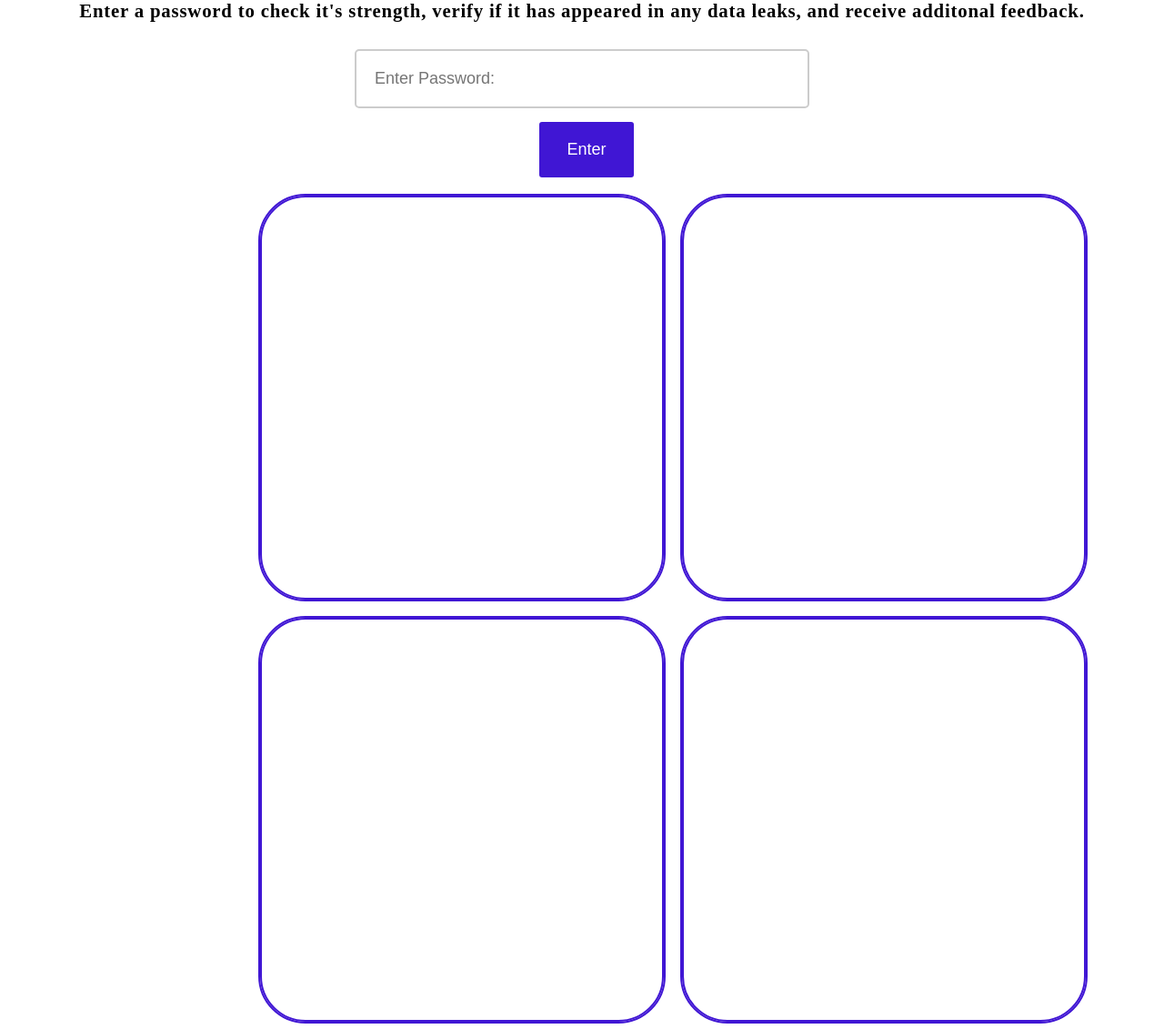
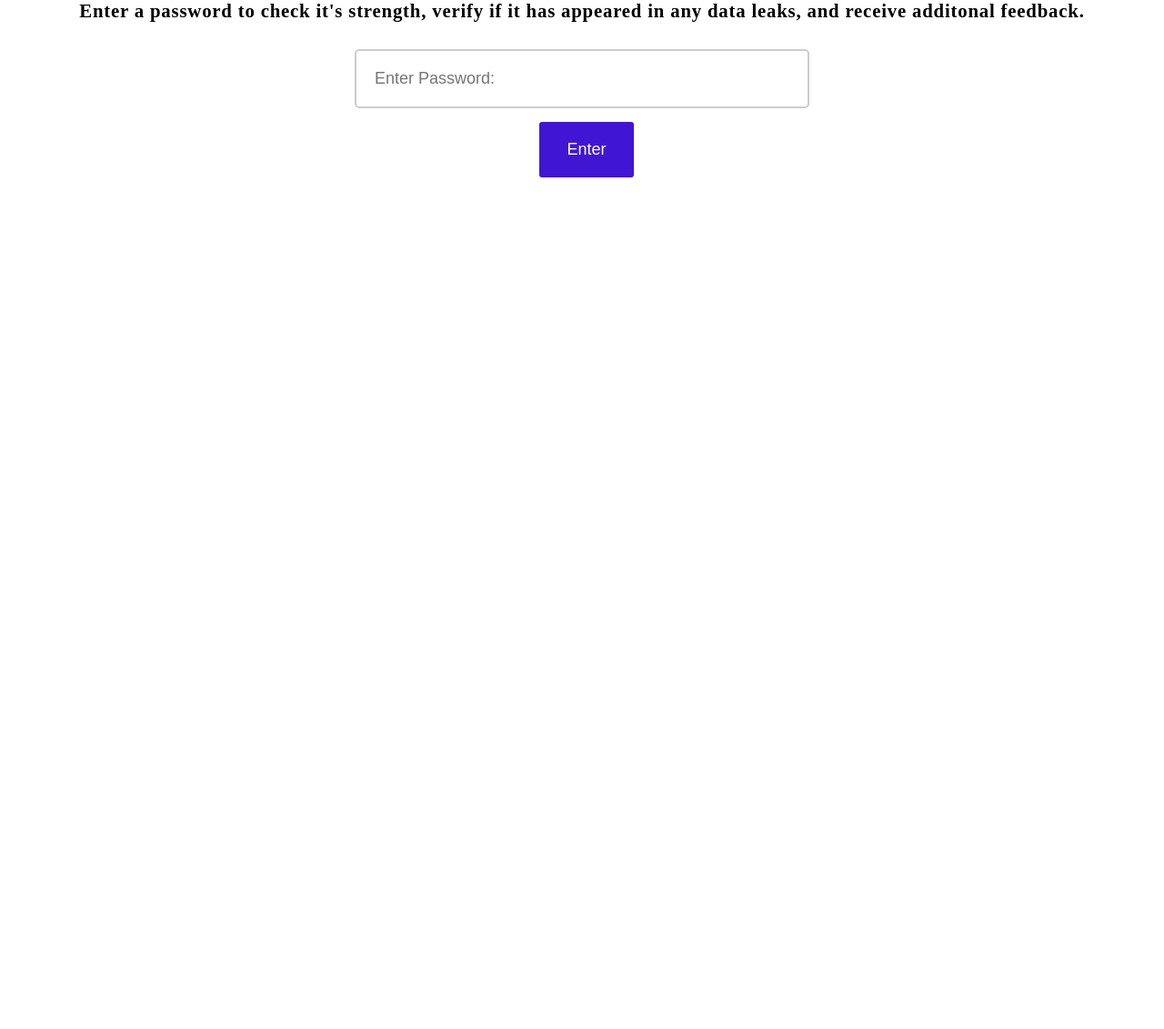
Before and after one commit to jonesrmj/HenHacks2025, a Django app: page / in a window 1280 px wide. Shown: the part 342-1473 px from the top of the page at 91% size. Run offline with Django 5.2, Linux system fonts and the light colour scheme.

Commit message:
giyingore changes

```diff
--- a/backend/mysite/static/css/Passwarrior.css
+++ b/backend/mysite/static/css/Passwarrior.css
@@ -148,11 +148,12 @@ img {
     padding-left: 50px; /* Adjust left spacing */
     height: 100vh; /* Full height of viewport */
 
-    outline: 2px solid #4016d4; /* Red outline */
-    border: 2px solid #4016d4; /* Black border */
+    outline: 2px solid white; /* Red outline */
+    border: 2px solid white; /* Black border */
     padding: 20px; /* Add some spacing inside the container */
     width: 400px; /* Adjust container width */
-    height: 400px;
+    min-height: 400px;
+    height: auto;
     border-radius: 50px;
 }
 
@@ -162,6 +163,6 @@ img {
     align-items: flex-start; /* Align containers at the top */
     gap: 20px; /* Space between the containers */
     padding-left: 200px; /* Adjust left spacing */
-    margin-left: 78px;
+    margin-left: 4.8%;
     margin-top: 20px;
 }
--- a/backend/mysite/templates/Passwarrior.html
+++ b/backend/mysite/templates/Passwarrior.html
@@ -29,24 +29,24 @@
     </form>
 
     <div class="flex-parent">
-    <div class="flex-container">
+    <div class="flex-container" id="flexBox">
     <div id ="Summary"></div>
     <div id ="DataDisplay"></div>
     </div>
 
-    <div class="flex-container">
+    <div class="flex-container" id="flexBox2">
     <div id ="Dataleaks"></div>
     <div id ="Datainfo"></div>
     </div>
     </div>
 
     <div class="flex-parent">
-    <div class="flex-container">
+    <div class="flex-container" id="flexBox3">
     <div id ="Suggestions"></div>
     <div id ="Suggestioninfo"></div>
     </div>
 
-    <div class="flex-container">
+    <div class="flex-container" id="flexBox4">
         <div id ="Generalinfo"></div>
         <div id ="InfoOutput"></div>
 
@@ -57,6 +57,14 @@
     <div id="outputElement"></div>
 
     <script>
+               document.getElementById("flexBox").style.borderColor = "#ffffff";
+       document.getElementById("flexBox").style.outlineColor = "#ffffff";
+       document.getElementById("flexBox2").style.borderColor = "#ffffff";
+       document.getElementById("flexBox2").style.outlineColor = "#ffffff";
+       document.getElementById("flexBox3").style.borderColor = "#ffffff";
+       document.getElementById("flexBox3").style.outlineColor = "#ffffff";
+       document.getElementById("flexBox4").style.borderColor = "#ffffff";
+       document.getElementById("flexBox4").style.outlineColor = "#ffffff";
 
 
         function getPassword() {
@@ -65,9 +73,19 @@
         document.getElementById("Suggestions").innerHTML = "Suggestions:";
         document.getElementById("Dataleaks").innerHTML = "Data Leaks:";
         document.getElementById("Generalinfo").innerHTML = "General Info:";
-        document.getElementById("InfoOutput").innerHTML = "Placeholder";
+        document.getElementById("InfoOutput").innerHTML = "A password should be atleast 12 characters long, 14 is recommended. Using a mix of letters, numbers, and symbols, has been proved to keep a password much safer than average. Try to avoid using sequential letters or numbers.";
 
         console.log(sendData(password));
+       document.getElementById("flexBox").style.borderColor = "#4016d4";
+       document.getElementById("flexBox").style.outlineColor = "#4016d4";
+       document.getElementById("flexBox2").style.borderColor = "#4016d4";
+       document.getElementById("flexBox2").style.outlineColor = "#4016d4";
+       document.getElementById("flexBox3").style.borderColor = "#4016d4";
+       document.getElementById("flexBox3").style.outlineColor = "#4016d4";
+       document.getElementById("flexBox4").style.borderColor = "#4016d4";
+       document.getElementById("flexBox4").style.outlineColor = "#4016d4";
+
+
 
         function scrollDown() {
             let position = 0;
```
